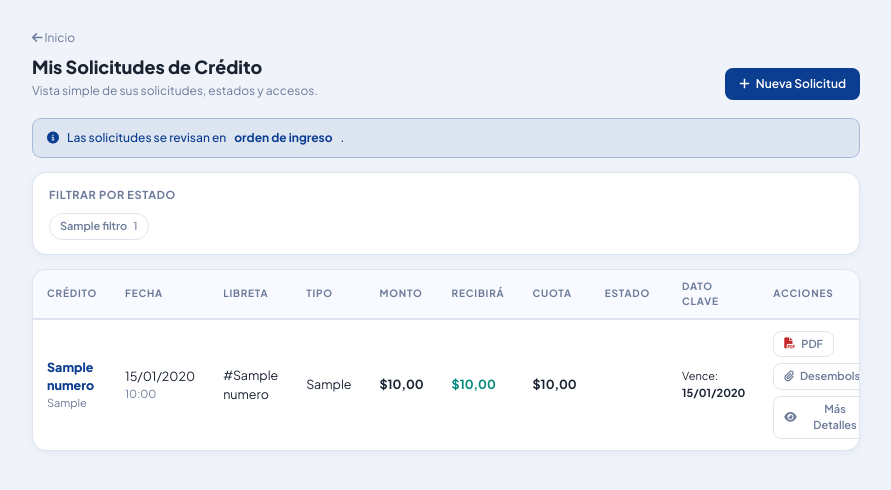
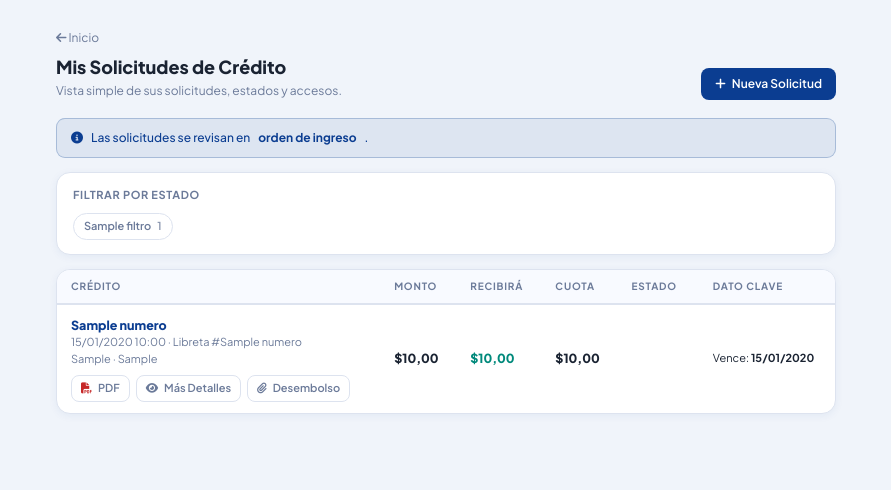
Before and after one commit to cacbailarines-tech/Coop_bailarines, a Django app: template templates/portal/mis_solicitudes.html in a window 1280 px wide. Shown: the top 490 px of the page, without its empty margins (194-1085 px from the left). Run offline with Django 5.2, Linux system fonts and the light colour scheme; the template is opened without the code that fills it: most values are stand-ins (such as "Sample title", 1, 10 or a date in 2020); some libraries are stand-ins or nearby versions.

Commit message:
Mejorar tabla de solicitudes en portal

```diff
--- a/templates/portal/mis_solicitudes.html
+++ b/templates/portal/mis_solicitudes.html
@@ -1,6 +1,27 @@
 {% extends 'portal/base.html' %}
 {% block title %}Mis Solicitudes - Portal Bailarines{% endblock %}
 {% block content %}
+<style>
+.solicitudes-wrap{max-width:780px;margin:0 auto;}
+.solicitudes-table th,.solicitudes-table td{white-space:nowrap;}
+.solicitud-main{min-width:185px;white-space:normal;}
+.solicitud-actions{display:flex;gap:6px;flex-wrap:wrap;margin-top:8px;}
+.solicitud-actions .btn{padding:4px 9px;}
+.solicitud-sub{font-size:11px;color:var(--muted);line-height:1.5;}
+.solicitud-money{font-weight:800;}
+@media(max-width:720px){
+  .solicitudes-wrap{max-width:100%;}
+  .solicitudes-table thead{display:none;}
+  .solicitudes-table,.solicitudes-table tbody,.solicitudes-table tr,.solicitudes-table td{display:block;width:100%;}
+  .solicitudes-table tr{border-bottom:1px solid var(--border);padding:13px 14px;}
+  .solicitudes-table tr:last-child{border-bottom:none;}
+  .solicitudes-table td{border:none;padding:4px 0;white-space:normal;}
+  .solicitudes-table td[data-label]::before{content:attr(data-label);display:block;font-size:10px;text-transform:uppercase;color:var(--muted);font-weight:800;letter-spacing:0.6px;margin-bottom:2px;}
+  .solicitud-main{min-width:0;}
+  .solicitud-actions .btn{flex:1 1 auto;justify-content:center;}
+}
+</style>
+<div class="solicitudes-wrap">
 <div style="margin-bottom:18px;">
   <a href="{% url 'portal_inicio' %}" style="color:var(--muted);text-decoration:none;font-size:12px;"><i class="fas fa-arrow-left"></i> Inicio</a>
   <div style="display:flex;justify-content:space-between;align-items:flex-end;gap:12px;flex-wrap:wrap;margin-top:8px;">
@@ -43,40 +64,43 @@
 
 <div class="pcard">
   <div style="overflow-x:auto;">
-    <table>
+    <table class="solicitudes-table">
       <thead>
         <tr>
           <th>Cr&eacute;dito</th>
-          <th>Fecha</th>
-          <th>Libreta</th>
-          <th>Tipo</th>
           <th>Monto</th>
           <th>Recibir&aacute;</th>
           <th>{% if estado_actual == 'pagado' %}Pag&oacute;{% else %}Cuota{% endif %}</th>
           <th>Estado</th>
           <th>Dato clave</th>
-          <th>Acciones</th>
         </tr>
       </thead>
       <tbody>
         {% for item in solicitudes_info %}
         {% with c=item.credito pos=item.posicion %}
         <tr>
-          <td>
+          <td class="solicitud-main">
             <div style="font-weight:800;color:var(--primary);">{{ c.numero }}</div>
-            <div style="font-size:11px;color:var(--muted);">{{ c.get_banco_display }}</div>
+            <div class="solicitud-sub">
+              {{ c.fecha_solicitud|date:"d/m/Y H:i" }} &middot; Libreta #{{ c.libreta.numero }}<br>
+              {{ c.get_tipo_display }} &middot; {{ c.get_banco_display }}
+            </div>
+            <div class="solicitud-actions">
+              <a href="{% url 'portal_credito_pdf' c.pk %}" class="btn btn-outline btn-sm" target="_blank"><i class="fas fa-file-pdf" style="color:#C62828;"></i> PDF</a>
+              <a href="{% url 'portal_creditos' %}?credito={{ c.pk }}" class="btn btn-outline btn-sm"><i class="fas fa-eye"></i> M&aacute;s Detalles</a>
+              {% if c.estado in 'desembolsado,mora_leve,mora_media,mora_grave' %}
+              <a href="{% url 'portal_reportar_pago' c.pk %}" class="btn btn-success btn-sm"><i class="fas fa-dollar-sign"></i> Pago</a>
+              {% endif %}
+              {% if c.comprobante_desembolso %}
+              <a href="{{ c.comprobante_desembolso.url }}" target="_blank" class="btn btn-outline btn-sm"><i class="fas fa-paperclip"></i> Desembolso</a>
+              {% endif %}
+            </div>
           </td>
-          <td>
-            <div>{{ c.fecha_solicitud|date:"d/m/Y" }}</div>
-            <div style="font-size:11px;color:var(--muted);">{{ c.fecha_solicitud|date:"H:i" }}</div>
-          </td>
-          <td>#{{ c.libreta.numero }}</td>
-          <td>{{ c.get_tipo_display }}</td>
-          <td style="font-weight:700;">${{ c.monto_solicitado|floatformat:2 }}</td>
-          <td class="amount-pos" style="font-weight:700;">${{ c.monto_transferir|floatformat:2 }}</td>
-          <td style="font-weight:700;">{% if c.tipo == 'mensualizado' %}${{ c.cuota_mensual|floatformat:2 }}{% else %}${{ c.monto_solicitado|floatformat:2 }}{% endif %}</td>
-          <td><span class="badge {{ item.estado_badge }}">{{ item.estado_texto }}</span></td>
-          <td style="font-size:11px;">
+          <td data-label="Monto" class="solicitud-money">${{ c.monto_solicitado|floatformat:2 }}</td>
+          <td data-label="Recibir&aacute;" class="amount-pos solicitud-money">${{ c.monto_transferir|floatformat:2 }}</td>
+          <td data-label="{% if estado_actual == 'pagado' %}Pag&oacute;{% else %}Cuota{% endif %}" class="solicitud-money">{% if c.tipo == 'mensualizado' %}${{ c.cuota_mensual|floatformat:2 }}{% else %}${{ c.monto_solicitado|floatformat:2 }}{% endif %}</td>
+          <td data-label="Estado"><span class="badge {{ item.estado_badge }}">{{ item.estado_texto }}</span></td>
+          <td data-label="Dato clave" style="font-size:11px;">
             {% if c.estado == 'pendiente' %}
             Cola: <strong style="color:#F57F17;">{% if pos %}#{{ pos }}{% else %}-{% endif %}</strong>
             {% elif c.fecha_pago_limite %}
@@ -85,26 +109,15 @@
             Inter&eacute;s: <strong>${{ c.interes_total|floatformat:2 }}</strong>
             {% endif %}
           </td>
-          <td>
-            <div style="display:flex;gap:6px;flex-wrap:wrap;">
-              <a href="{% url 'portal_credito_pdf' c.pk %}" class="btn btn-outline btn-sm" target="_blank"><i class="fas fa-file-pdf" style="color:#C62828;"></i> PDF</a>
-              {% if c.estado in 'desembolsado,mora_leve,mora_media,mora_grave' %}
-              <a href="{% url 'portal_reportar_pago' c.pk %}" class="btn btn-success btn-sm"><i class="fas fa-dollar-sign"></i> Pago</a>
-              {% endif %}
-              {% if c.comprobante_desembolso %}
-              <a href="{{ c.comprobante_desembolso.url }}" target="_blank" class="btn btn-outline btn-sm"><i class="fas fa-paperclip"></i> Desembolso</a>
-              {% endif %}
-              <a href="{% url 'portal_creditos' %}?credito={{ c.pk }}" class="btn btn-outline btn-sm"><i class="fas fa-eye"></i> M&aacute;s Detalles</a>
-            </div>
-          </td>
         </tr>
         {% endwith %}
         {% empty %}
-        <tr><td colspan="10" style="text-align:center;padding:28px;color:var(--muted);">No hay solicitudes para este estado.</td></tr>
+        <tr><td colspan="6" style="text-align:center;padding:28px;color:var(--muted);">No hay solicitudes para este estado.</td></tr>
         {% endfor %}
       </tbody>
     </table>
   </div>
 </div>
 {% endif %}
+</div>
 {% endblock %}
```
